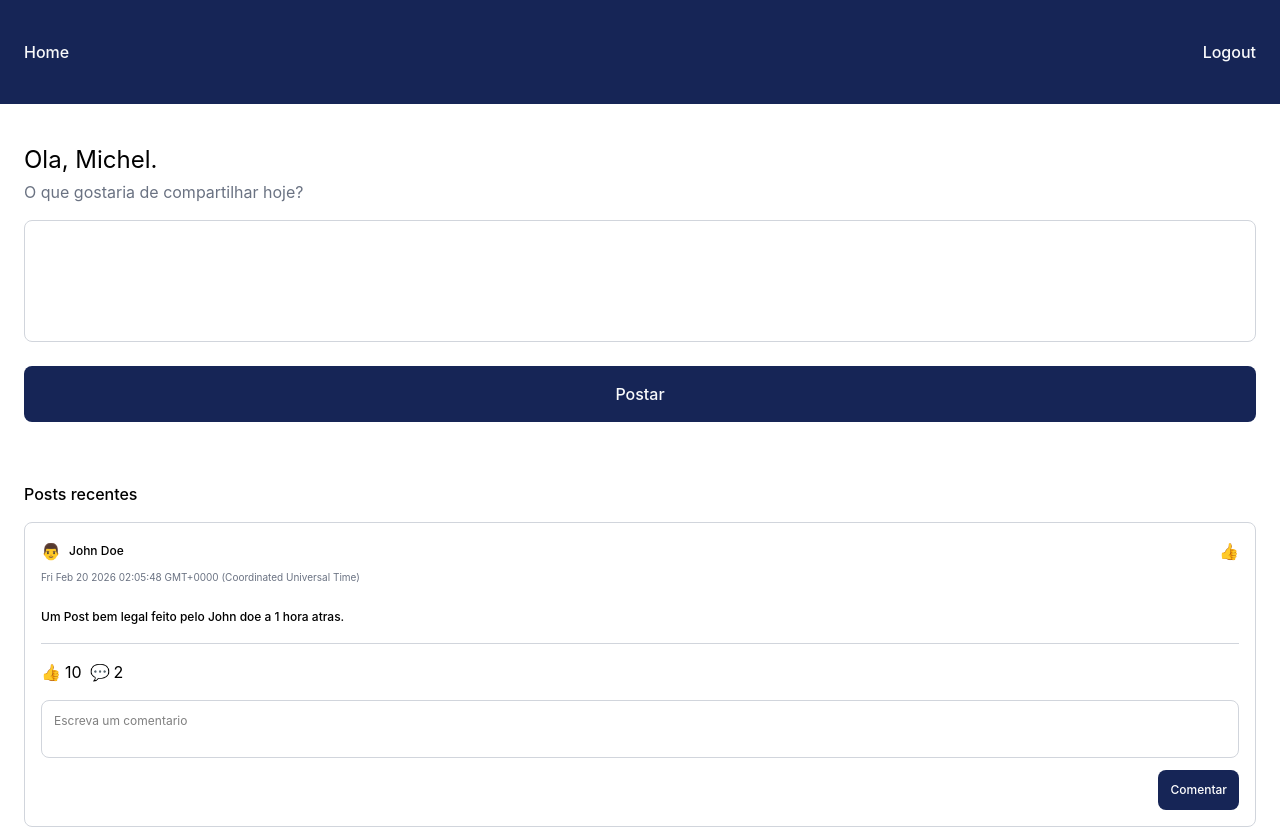
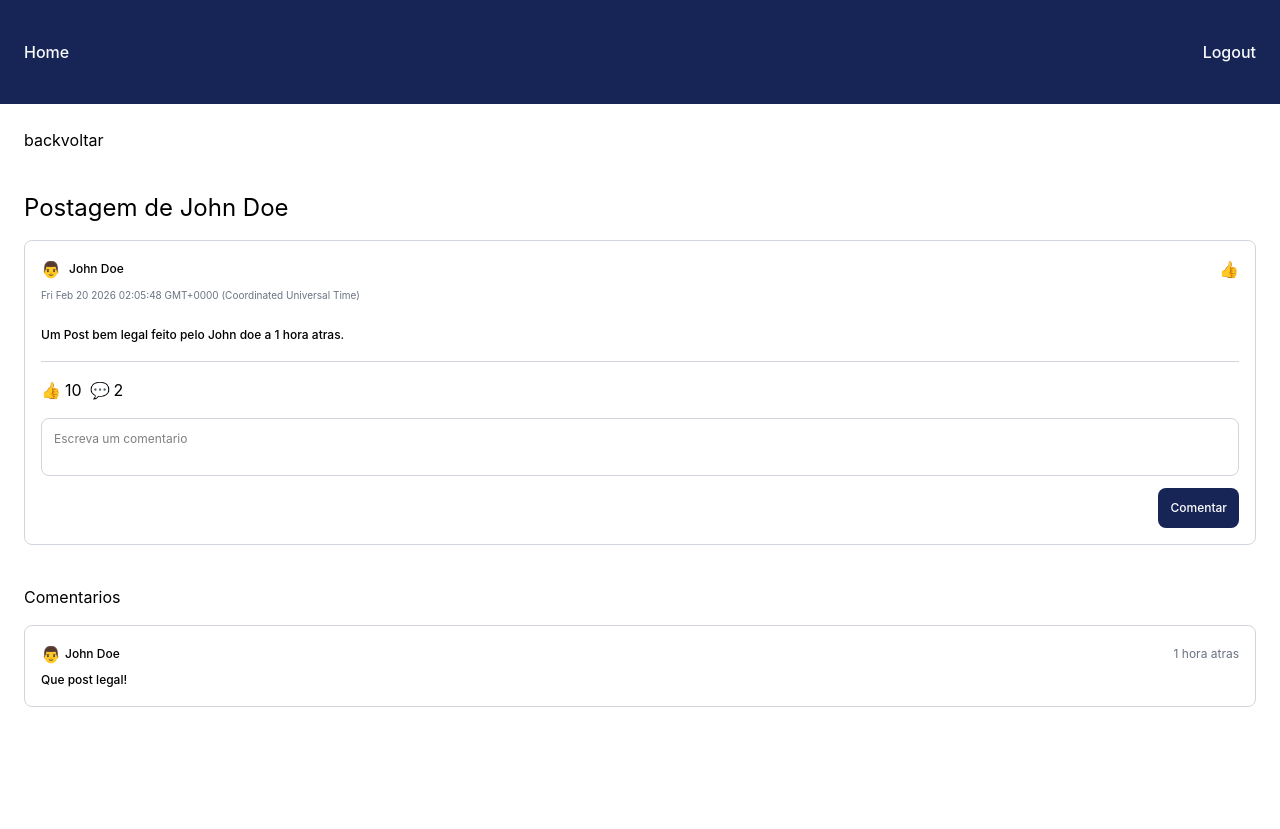
Before and after one commit to michelzaum/sayit, a React (Vite) app: page / in a window 1280 px wide. Shown: the top 829 px of the page. After the commit the page ends 800 px from the top, so only its background shows below. Built offline with nearby package versions, Linux system fonts and the light colour scheme.

Commit message:
feat: create PostDetails component

```diff
--- a/src/App.tsx
+++ b/src/App.tsx
@@ -1,11 +1,12 @@
 import { Feed } from "./components/feed";
 import { Header } from "./components/header";
+import { PostDetails } from "./components/postDetails";
 
 function App() {
   return (
     <div>
       <Header />
-      <Feed />
+      <PostDetails />
     </div>
   );
 }
--- /dev/null
+++ b/src/components/postDetails/index.tsx
@@ -0,0 +1,51 @@
+import { PostItem } from "../postItem";
+
+export function PostDetails() {
+  const post = {
+    authorImage: "👨️",
+    authorName: "John Doe",
+    createdAt: new Date(),
+    postContent: "Um Post bem legal feito pelo John doe a 1 hora atras.",
+    likesCount: 10,
+    commentsCount: 2,
+  };
+
+  return (
+    <div className="flex flex-col p-6 gap-10">
+      <div>
+        <span>back</span>
+        <span>voltar</span>
+      </div>
+
+      <div className="flex flex-col gap-4">
+        <span className="text-2xl">Postagem de John Doe</span>
+        <PostItem
+          authorImage={post.authorImage}
+          authorName={post.authorName}
+          createdAt={post.createdAt}
+          postContent={post.postContent}
+          likesCount={post.likesCount}
+          commentsCount={post.commentsCount}
+        />
+      </div>
+
+      <div className="flex flex-col gap-4">
+        <span>Comentarios</span>
+        <div className="flex flex-col gap-4">
+          <div className="border border-gray-300 p-4 rounded-lg">
+            <div className="flex items-center justify-between">
+              <div className="flex items-center gap-1">
+                <span>👨️</span>
+                <span className="text-xs font-medium">John Doe</span>
+              </div>
+              <span className="text-xs text-gray-500">1 hora atras</span>
+            </div>
+            <div>
+              <span className="text-xs font-medium">Que post legal!</span>
+            </div>
+          </div>
+        </div>
+      </div>
+    </div>
+  );
+}
```
